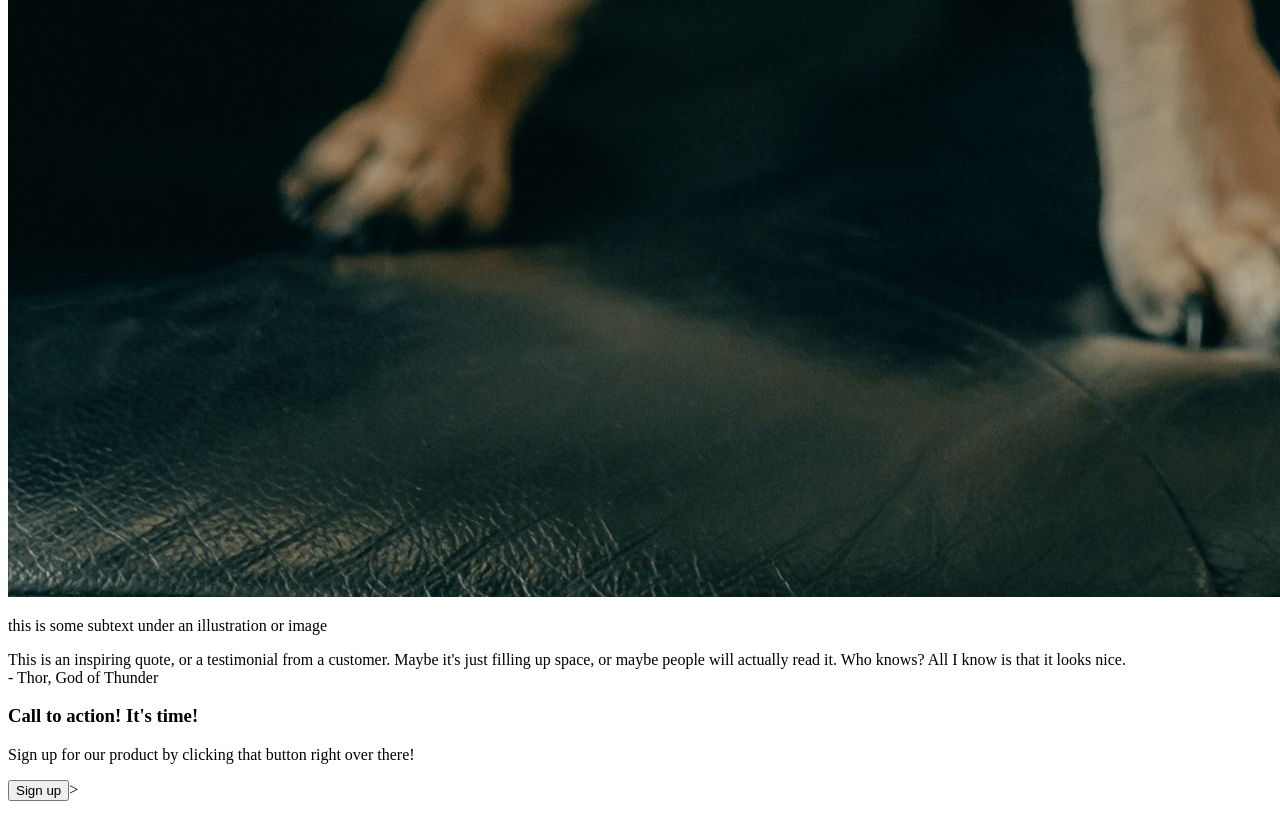
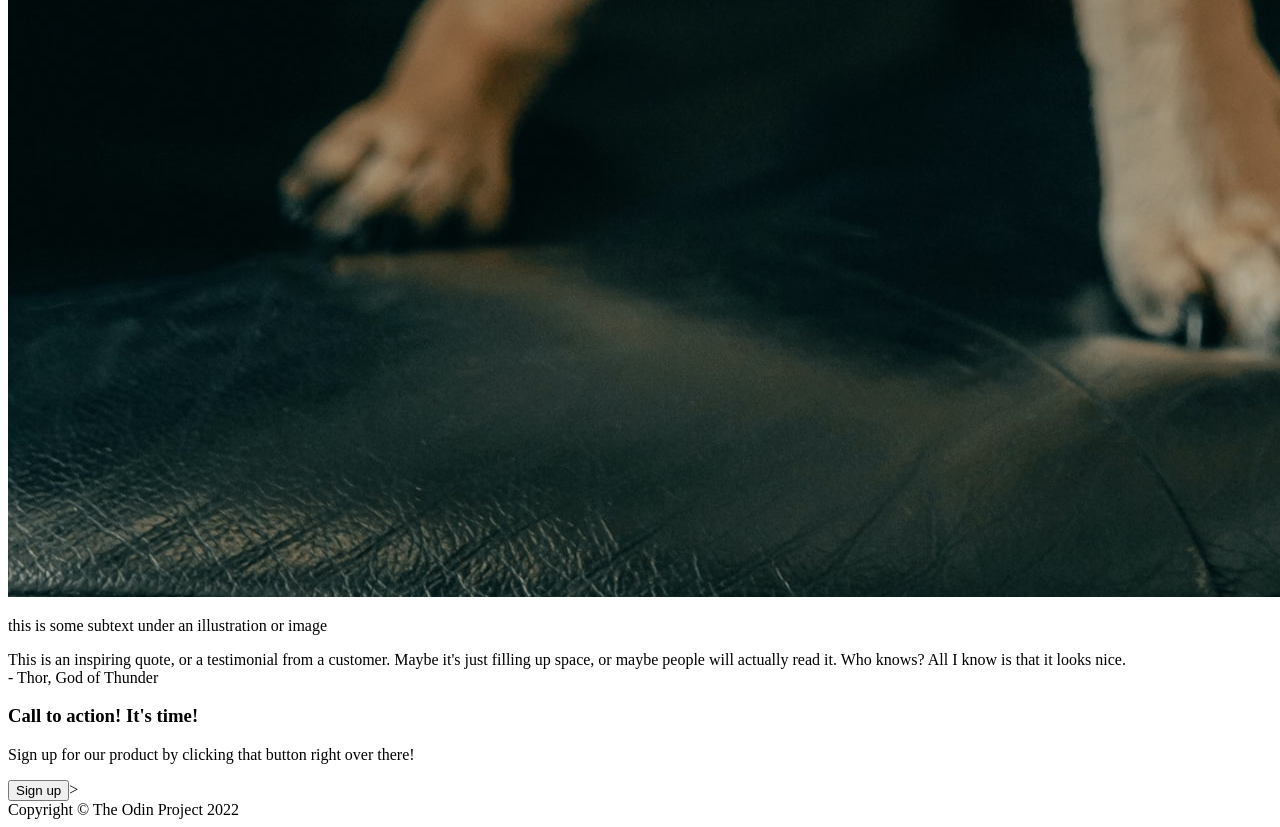
Before and after one commit to bertjosephp/landing-page, a plain HTML site: page index.html in a window 1280 px wide. Shown: the part 9049-9876 px from the top of the page. Drawn offline with Linux system fonts and the light colour scheme.

Commit message:
Add footer

```diff
--- a/index.html
+++ b/index.html
@@ -63,5 +63,9 @@
             </div>
             <button class="signup-button">Sign up</button>>
         </div>
+
+        <div class="footer-container">
+            <div>Copyright © The Odin Project 2022</div>
+        </div>
     </body>
 </html>
```
